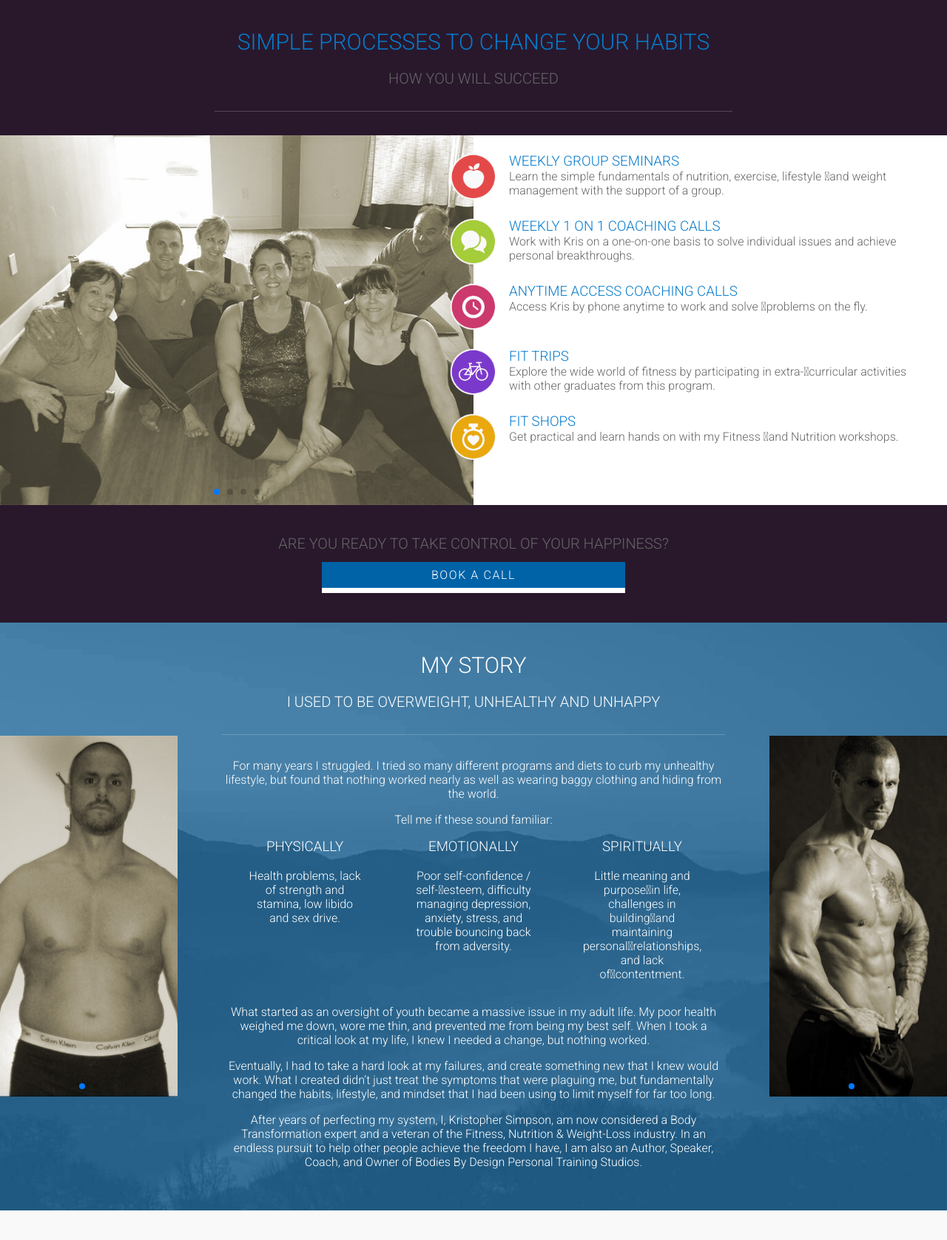
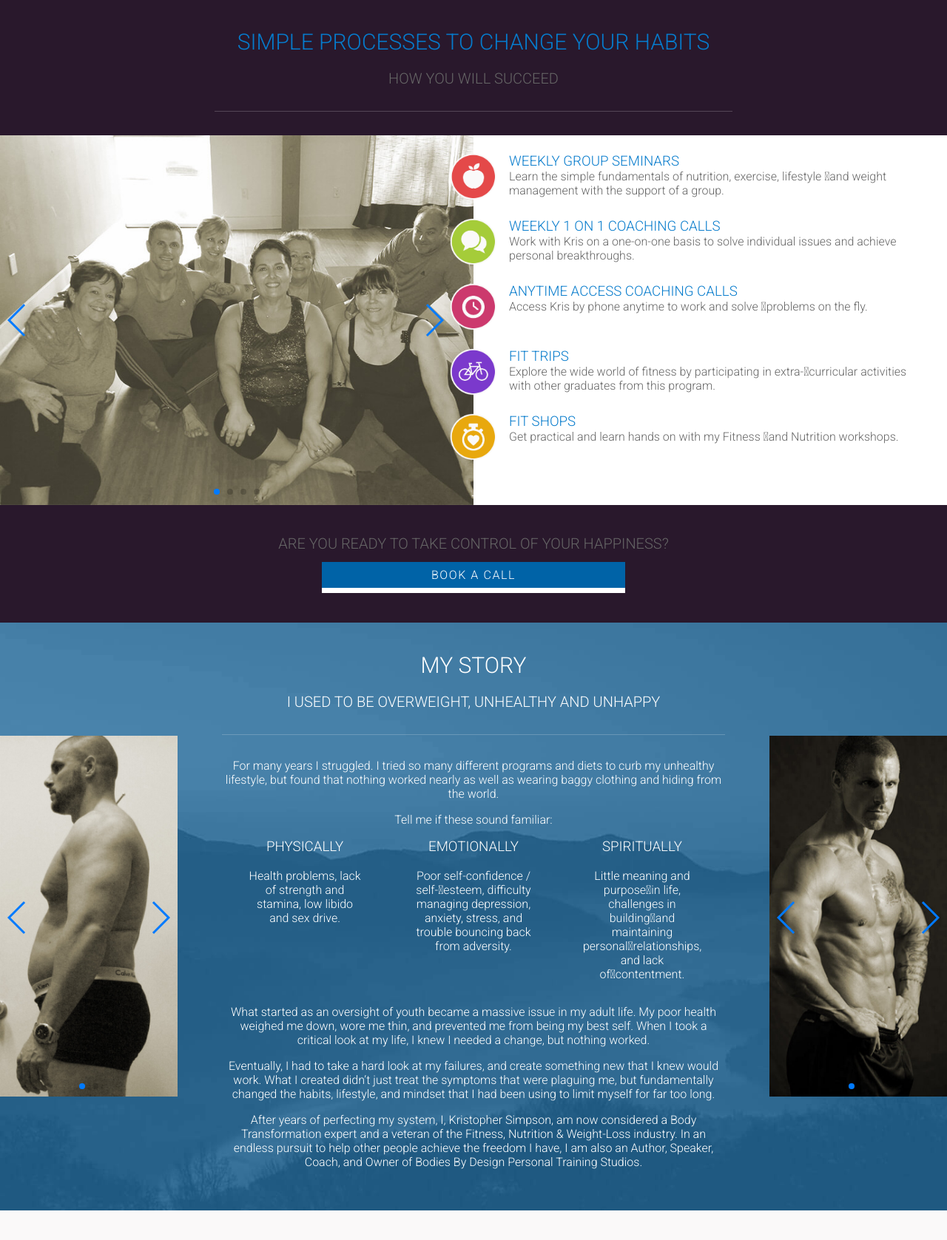
Before and after one commit to melanieleduc/freedom13, a PHP site: page / in a window 1280 px wide. Shown: the part 860-2537 px from the top of the page at 74% size. Run offline with PHP 8.4, Linux system fonts and the light colour scheme.

Commit message:
closes #13

```diff
--- a/assets/scripts/main.js
+++ b/assets/scripts/main.js
@@ -11,7 +11,7 @@ $(function() {
   $('[data-toggle="lightbox"]').magnificPopup({type:'iframe'});
 
   //SLIDER
-  var sliders = [];
+  sliders = [];
 
   $('.swiper-container').each(function(index, element){
 
@@ -19,10 +19,18 @@ $(function() {
       var slider = new Swiper('.s'+index, {
         direction: 'horizontal',
         loop: true,
+        prevButton: '.swiper-button-prev--' + index,
+        nextButton: '.swiper-button-next--' + index,
         pagination: '.swiper-pagination--' + index,
       });
       sliders.push(slider);
-
   });
 
+  // $('.swiper-pagination-bullet').on('click', function(event){
+  //   event.preventDefault();
+  //   var index = $(".swiper-pagination-bullet").index(event.currentTarget);
+  //   sliders.slider.slide(index);
+  // });
+
+
 });
--- a/assets/styles/main.css
+++ b/assets/styles/main.css
@@ -249,6 +249,9 @@ ul.list-inline {
     margin: auto;
   }
 
+  .swiper-button-next.swiper-button-next--0 {
+    right: 40px;
+  }
   @media (min-width: 60em) {
     .process-steps__slider {
       width: 50%;
@@ -441,6 +444,9 @@ ul.list-inline {
   .testimonial__images img {
     border-radius: 50%;
   }
+  .testimonial {
+    padding: 0 50px;
+  }
   @media ( min-width: 50em ) {
     .testimonial {
       display: flex;
--- a/index.php
+++ b/index.php
@@ -111,6 +111,8 @@
                   <li class="swiper-slide"><img src="assets/images/gallery-1/group_3.jpg"></li>
                   <li class="swiper-slide"><img src="assets/images/gallery-1/group_4.jpg"></li>
                 </ul>
+                <div class="swiper-button-prev swiper-button-prev--0"></div>
+                <div class="swiper-button-next swiper-button-next--0"></div>
                 <div class="swiper-pagination swiper-pagination--0"></div>
             </div>
           </div>
@@ -166,9 +168,11 @@
         <div class="story-slider story-slider--left">
           <div class="swiper-container">
               <ul class="swiper-wrapper slider">
+                <li class="swiper-slide"><img src="assets/images/gallery-2/Kris_before2.jpg" alt="Kris Before Side"></li>
                 <li class="swiper-slide"><img src="assets/images/gallery-2/Kris_before1.jpg" alt="Kris Before Front"></li>
-                <li class="swiper-slide"><img src="assets/images/gallery-2/Kris_before2.jpg" alt="Kris Before Side"></li>
               </ul>
+              <div class="swiper-button-prev swiper-button-prev--2 swiper-button-prev--1"></div>
+              <div class="swiper-button-next swiper-button-next--2 swiper-button-next--1"></div>
               <div class="swiper-pagination swiper-pagination--1"></div>
           </div>
         </div>
@@ -178,6 +182,8 @@
                 <li class="swiper-slide"><img src="assets/images/gallery-3/Kris_after1.jpg" alt="Kris After Front"></li>
                 <li class="swiper-slide"><img src="assets/images/gallery-3/Kris_after2.jpg" alt="Kris After Side"></li>
               </ul>
+              <div class="swiper-button-prev swiper-button-prev--2 swiper-button-prev--1"></div>
+              <div class="swiper-button-next swiper-button-next--2 swiper-button-next--1"></div>
               <div class="swiper-pagination swiper-pagination--2"></div>
           </div>
         </div>
@@ -301,6 +307,8 @@
                 </div>
               </li>
             </ul>
+            <div class="swiper-button-prev swiper-button-prev--3"></div>
+            <div class="swiper-button-next swiper-button-next--3"></div>
             <div class="swiper-pagination swiper-pagination--3"></div>
 
           </div>
```
